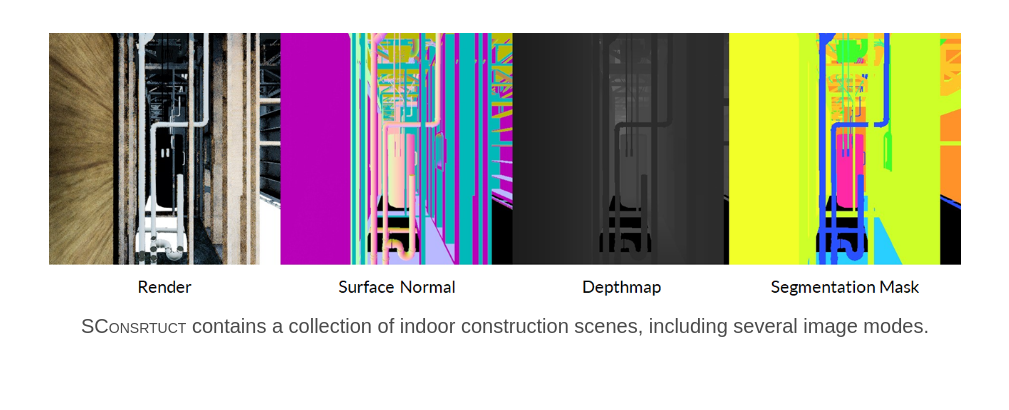
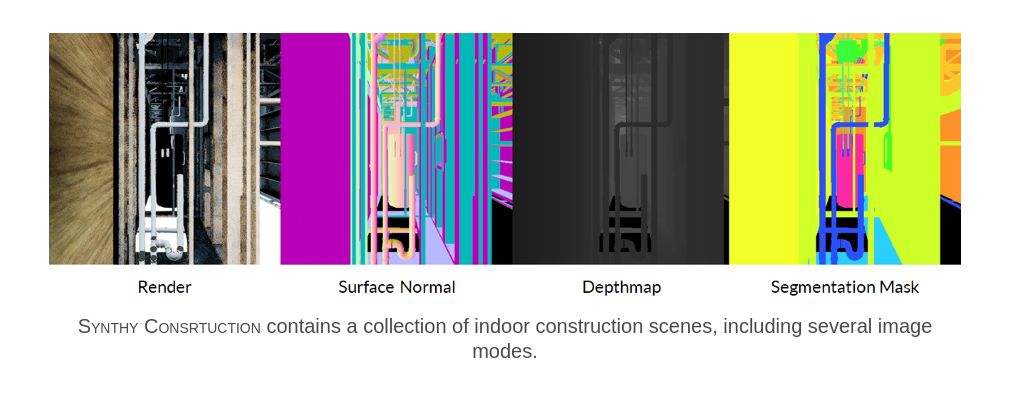
Before and after one commit to synthyconstruction/synthyconstruction.github.io, a plain HTML site: page index.html in a window 1280 px wide. Shown: the part 390-800 px from the top of the page, without its empty margins (135-1144 px from the left). Drawn offline with nearby package versions, Linux system fonts and the light colour scheme; some icons are missing; a web font is replaced by a local one.

Commit message:
Update index.html

```diff
--- a/index.html
+++ b/index.html
@@ -109,7 +109,7 @@
     <div class="hero-body">
       <img src="./static/images/background.png"/>
       <h2 class="subtitle has-text-centered">
-        <span class="dnerf">SConsrtuct</span> contains a collection of indoor construction scenes, including several image modes.
+        <span class="dnerf">Synthy Consrtuction</span> contains a collection of indoor construction scenes, including several image modes.
       </h2>
     </div>
   </div>
```
